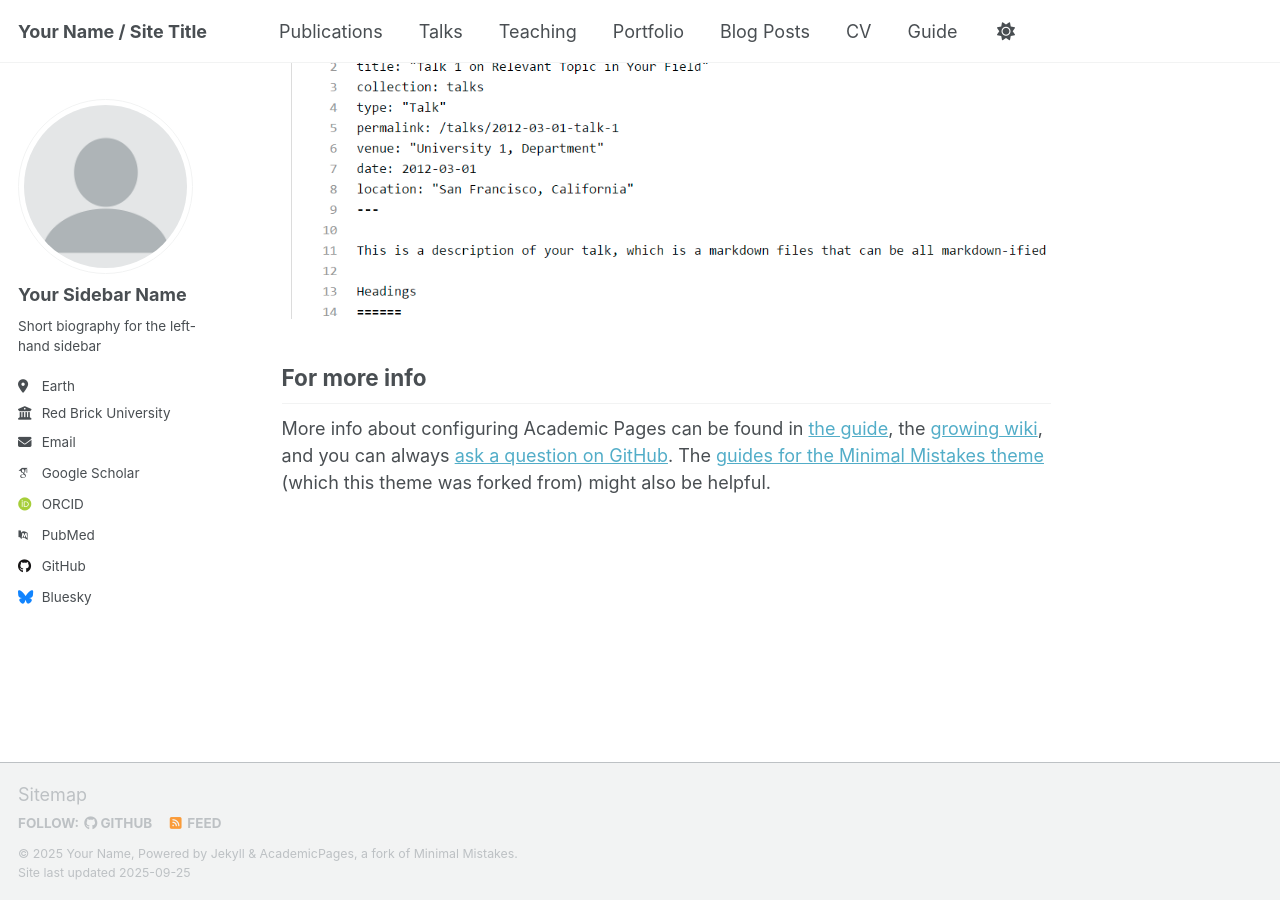
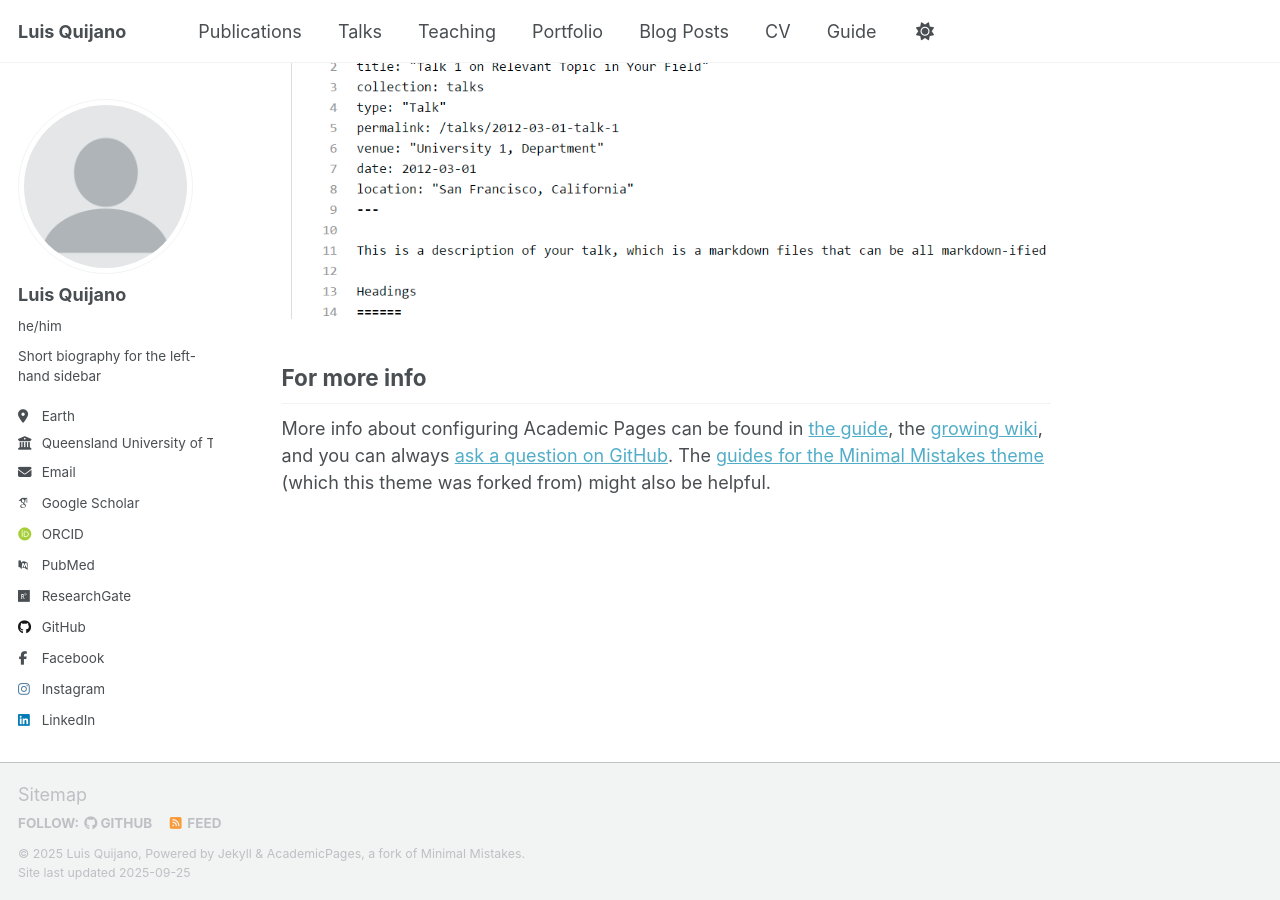
Before and after one commit to LQUIJANO123/luisquijano.github.io, a Jekyll site: the page built from _pages/about.md, in a window 1280 px wide and 900 px high, scrolled down 2880 px. Built offline with Jekyll 4.4.1, drawn with Linux system fonts in a browser that asks for light colours; some web fonts are replaced; a script that is not in the unit is left out.

Commit message:
Update _config.yml

```diff
--- a/_config.yml
+++ b/_config.yml
@@ -9,11 +9,11 @@
 # Basic Site Settings
 locale                   : "en-US"
 site_theme               : "default" # Currently available options are "default", "air"
-title                    : "Your Name / Site Title"
+title                    : "Luis Quijano"
 title_separator          : "-"
-name                     : &name "Your Name"
-description              : &description "Your Name's academic portfolio"   # Update this with a general description of your site, this is the default if not overridden by a page
-url                      : https://academicpages.github.io # The base hostname & protocol for your site e.g. "https://[your GitHub username].github.io",
+name                     : &name "Luis Quijano"
+description              : &description "Luis Quijano's academic portfolio"   # Update this with a general description of your site, this is the default if not overridden by a page
+url                      : https://luisquijano.github.io # The base hostname & protocol for your site e.g. "https://[your GitHub username].github.io",
                                                            # or if you already have some other page hosted on Github then use "https://[your GitHub username].github.io/[Your Repo Name]"
 baseurl                  : "" # the subpath of your site, e.g. "/blog"
 repository               : "academicpages/academicpages.github.io"
@@ -24,13 +24,13 @@ repository               : "academicpages/academicpages.github.io"
 author:
   # Biographic information
   avatar           : "profile.png"
-  name             : "Your Sidebar Name"
-  pronouns         : # example: "she/her"
+  name             : "Luis Quijano"
+  pronouns         : "he/him"
   bio              : "Short biography for the left-hand sidebar"
   location         : "Earth"
-  employer         : "Red Brick University"
+  employer         : "Queensland University of Technology"
   uri              : # URL
-  email            : "none@example.org"
+  email            : "l.quijano@connect.qut.edu.au"
 
   # Academic websites
   academia         : # URL
@@ -38,10 +38,10 @@ author:
   googlescholar    : "https://scholar.google.com/citations?user=PS_CX0AAAAAJ"
   inspire-hep      : # URL
   impactstory      : # URL
-  orcid            : "http://orcid.org/yourorcidurl"
+  orcid            : "https://orcid.org/0000-0003-1512-0593"
   semantic         : # URL
   pubmed           : "https://www.ncbi.nlm.nih.gov/pubmed/?term=john+snow"
-  researchgate     : # URL
+  researchgate     : "https://www.researchgate.net/profile/Luis-Quijano?ev=hdr_xprf"
   scopus           : # URL
 
   # Repositories and software development
@@ -54,16 +54,16 @@ author:
 
   # Social media
   artstation       : # Username
-  bluesky          : "bsky.app" # Replace this with you Bluesky username
-  facebook         : # Username
+  bluesky          : # "bsky.app" # Replace this with you Bluesky username
+  facebook         : luis.quijano.14
   flickr           : # Username
   foursquare       : # Username
   goodreads        : # Username
   google_plus      : # Username
   keybase          : # Username
-  instagram        : # Username
+  instagram        : luis.quijano_
   lastfm           : # Username
-  linkedin         : # Username
+  linkedin         : luisquijanol
   mastodon         : # URL
   medium           : # URL
   pinterest        : # Username
```
